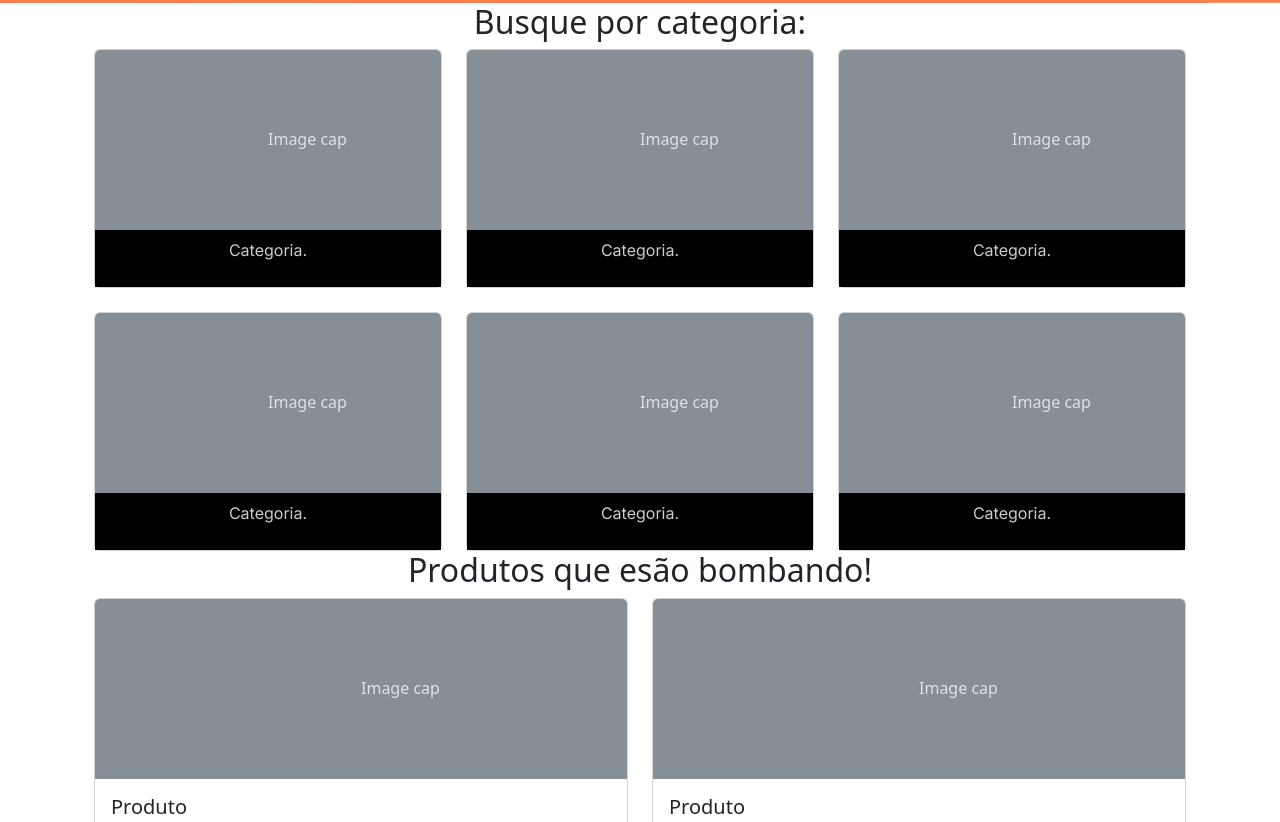
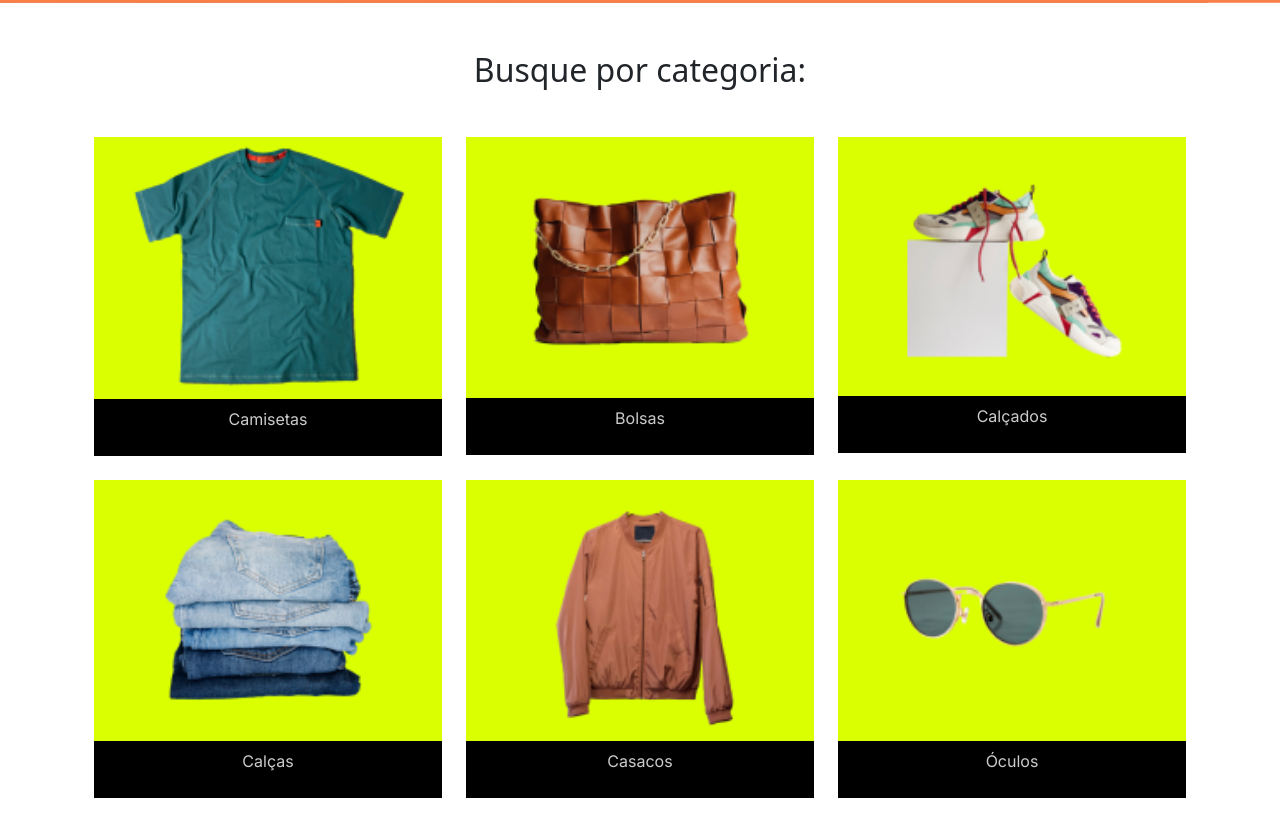
Before and after one commit to VieiraRicardo777/Meteora, a plain HTML site: page index.html in a window 1280 px wide. Shown: the part 747-1569 px from the top of the page. Drawn offline with nearby package versions, Linux system fonts and the light colour scheme.

Commit message:
Imagens categorias

```diff
--- a/index.html
+++ b/index.html
@@ -124,7 +124,7 @@
     </div>
     <!--CAROUSEL-->
 
-    <H2 class="text-center">Busque por categoria:</H2>
+    <H2 class="text-center my-3 my-xl-5">Busque por categoria:</H2>
 
     <!-- CARDS CATEGORIA -->
 
@@ -136,93 +136,87 @@
             col-xxl-2 = 12 colunas divididas por 2 usando xxl(breakpoint de tamanho de tela a partir de 1400px)= distribuindo 6 cards em duas colunas ficando todos
             na mesma linha 3 cards em cada coluna-->
 
-            <div class="card">
-                <svg class="bd-placeholder-img card-img-top" width="100%" height="180"
-                    xmlns="http://www.w3.org/2000/svg" role="img" aria-label="Placeholder: Image cap"
-                    preserveAspectRatio="xMidYMid slice" focusable="false">
-                    <title>Placeholder</title>
-                    <rect width="100%" height="100%" fill="#868e96"></rect><text x="50%" y="50%" fill="#dee2e6"
-                        dy=".3em">Image cap</text>
-                </svg>
+            <div class="card rounded-0 border-0">
+                <img class="d-md-none d-block" src="./assets/Mobile/categorias/categoria-camiseta.png"
+                    alt="Camiseta masculina de manga na cor verde, com bolso, com detalhe vermelho">
+                <img class="d-none d-md-block d-xxl-none" src="./assets/Tablet/categorias/categoria-camiseta.png"
+                    alt="Camiseta masculina de manga na cor verde, com bolso, com detalhe vermelho">
+                <img class="d-none d-xxl-block" src="./assets/Desktop/categorias/categoria-camiseta.png"
+                    alt="Camiseta masculina de manga na cor verde, com bolso, com detalhe vermelho">
                 <div class="card-header">
-                    <p class="text-center">Categoria.</p>
+                    <p class="text-center">Camisetas</p>
                 </div>
             </div>
         </div>
         <div class="col-6 col-md-4 col-xxl-2">
-            <div class="card">
-                <svg class="bd-placeholder-img card-img-top" width="100%" height="180"
-                    xmlns="http://www.w3.org/2000/svg" role="img" aria-label="Placeholder: Image cap"
-                    preserveAspectRatio="xMidYMid slice" focusable="false">
-                    <title>Placeholder</title>
-                    <rect width="100%" height="100%" fill="#868e96"></rect><text x="50%" y="50%" fill="#dee2e6"
-                        dy=".3em">Image cap</text>
-                </svg>
+            <div class="card rounded-0 border-0">
+                <img class="d-md-none d-block" src="./assets/Mobile/categorias/categoria-bolsas.png"
+                    alt="Bolsa feminina de couro na cor marrom, com cortes quadrados, e alça dourada em formato de corrente com detalhe verde, em fundo verde limão.">
+                <img class="d-none d-md-block d-xxl-none" src="./assets/Tablet/categorias/categoria-bolsas.png"
+                    alt="Bolsa feminina de couro na cor marrom, com cortes quadrados, e alça dourada em formato de corrente com detalhe verde, em fundo verde limão.">
+                <img class="d-none d-xxl-block" src="./assets/Desktop/categorias/categoria-bolsa.png"
+                    alt="Bolsa feminina de couro na cor marrom, com cortes quadrados, e alça dourada em formato de corrente com detalhe verde, em fundo verde limão.">
                 <div class="card-header">
-                    <p class="text-center">Categoria.</p>
+                    <p class="text-center">Bolsas</p>
                 </div>
             </div>
         </div>
         <div class="col-6 col-md-4 col-xxl-2">
-            <div class="card">
-                <svg class="bd-placeholder-img card-img-top" width="100%" height="180"
-                    xmlns="http://www.w3.org/2000/svg" role="img" aria-label="Placeholder: Image cap"
-                    preserveAspectRatio="xMidYMid slice" focusable="false">
-                    <title>Placeholder</title>
-                    <rect width="100%" height="100%" fill="#868e96"></rect><text x="50%" y="50%" fill="#dee2e6"
-                        dy=".3em">Image cap</text>
-                </svg>
+            <div class="card rounded-0 border-0">
+                <img class="d-md-none d-block" src="./assets/Mobile/categorias/categoria-calcados.png"
+                    alt="Par de tênis unissex com cor predominante branca e traços na cores laranja, azul, verde e cadarço vermelho, em fundo verde limão.">
+                <img class="d-none d-md-block d-xxl-none" src="./assets/Tablet/categorias/categoria-calcados.png"
+                    alt="Par de tênis unissex com cor predominante branca e traços na cores laranja, azul, verde e cadarço vermelho, em fundo verde limão.">
+                <img class="d-none d-xxl-block" src="./assets/Desktop/categorias/categoria-calcados.png"
+                    alt="Par de tênis unissex com cor predominante branca e traços na cores laranja, azul, verde e cadarço vermelho, em fundo verde limão.">
                 <div class="card-header">
-                    <p class="text-center">Categoria.</p>
+                    <p class="text-center">Calçados</p>
                 </div>
             </div>
         </div>
         <div class="col-6 col-md-4 col-xxl-2">
-            <div class="card">
-                <svg class="bd-placeholder-img card-img-top" width="100%" height="180"
-                    xmlns="http://www.w3.org/2000/svg" role="img" aria-label="Placeholder: Image cap"
-                    preserveAspectRatio="xMidYMid slice" focusable="false">
-                    <title>Placeholder</title>
-                    <rect width="100%" height="100%" fill="#868e96"></rect><text x="50%" y="50%" fill="#dee2e6"
-                        dy=".3em">Image cap</text>
-                </svg>
+            <div class="card rounded-0 border-0">
+                <img class="d-md-none d-block" src="./assets/Mobile/categorias/categoria-calcas.png"
+                    alt="Quatro calças jeans dobradas e organizadas uma acima da outra, em fundo verde limão.">
+                <img class="d-none d-md-block d-xxl-none" src="./assets/Tablet/categorias/categoria-calcas.png"
+                    alt="Quatro calças jeans dobradas e organizadas uma acima da outra, em fundo verde limão.">
+                <img class="d-none d-xxl-block" src="./assets/Desktop/categorias/categoria-calcas.png"
+                    alt="Quatro calças jeans dobradas e organizadas uma acima da outra, em fundo verde limão.">
                 <div class="card-header">
-                    <p class="text-center">Categoria.</p>
+                    <p class="text-center">Calças</p>
                 </div>
             </div>
         </div>
         <div class="col-6 col-md-4 col-xxl-2">
-            <div class="card">
-                <svg class="bd-placeholder-img card-img-top" width="100%" height="180"
-                    xmlns="http://www.w3.org/2000/svg" role="img" aria-label="Placeholder: Image cap"
-                    preserveAspectRatio="xMidYMid slice" focusable="false">
-                    <title>Placeholder</title>
-                    <rect width="100%" height="100%" fill="#868e96"></rect><text x="50%" y="50%" fill="#dee2e6"
-                        dy=".3em">Image cap</text>
-                </svg>
+            <div class="card rounded-0 border-0">
+                <img class="d-md-none d-block" src="./assets/Mobile/categorias/categoria-casacos.png"
+                    alt="Casaco masculino na cor marrom em fundo verde limão.">
+                <img class="d-none d-md-block d-xxl-none" src="./assets/Tablet/categorias/categoria-casacos.png"
+                    alt="Casaco masculino na cor marrom em fundo verde limão.">
+                <img class="d-none d-xxl-block" src="./assets/Desktop/categorias/categoria-casacos.png"
+                    alt="Casaco masculino na cor marrom em fundo verde limão.">
                 <div class="card-header">
-                    <p class="text-center">Categoria.</p>
+                    <p class="text-center">Casacos</p>
                 </div>
             </div>
         </div>
         <div class="col-6 col-md-4 col-xxl-2">
-            <div class="card">
-                <svg class="bd-placeholder-img card-img-top" width="100%" height="180"
-                    xmlns="http://www.w3.org/2000/svg" role="img" aria-label="Placeholder: Image cap"
-                    preserveAspectRatio="xMidYMid slice" focusable="false">
-                    <title>Placeholder</title>
-                    <rect width="100%" height="100%" fill="#868e96"></rect><text x="50%" y="50%" fill="#dee2e6"
-                        dy=".3em">Image cap</text>
-                </svg>
+            <div class="card rounded-0 border-0">
+                <img class="d-md-none d-block" src="./assets/Mobile/categorias/categoria-oculos.png"
+                    alt="Óculos de Sol com lentes arredondadas e armação dourada, em fundo verde limão.">
+                <img class="d-none d-md-block d-xxl-none" src="./assets/Tablet/categorias/categoria-oculos.png"
+                    alt="Óculos de Sol com lentes arredondadas e armação dourada, em fundo verde limão.">
+                <img class="d-none d-xxl-block" src="./assets/Desktop/categorias/categoria-oculos.png"
+                    alt="Óculos de Sol com lentes arredondadas e armação dourada, em fundo verde limão.">
                 <div class="card-header">
-                    <p class="text-center">Categoria.</p>
+                    <p class="text-center">Óculos</p>
                 </div>
             </div>
         </div>
     </div>
 
     <!-- CARDS CATEGORIA -->
-    <H2 class="text-center">Produtos que esão bombando!</H2>
+    <H2 class="container text-center my-3 my-xl-5">Produtos que esão bombando!</H2>
 
     <!-- CARDS PRODUTOS BOMBANDO -->
     <div class="container row mx-auto">
@@ -391,7 +385,7 @@
 
     </section>
 
-    <form class="border border-secondary m-3 p-3 text-center div-novidades mx-auto">
+    <form class="border border-secondary my-3 my-xl-5 p-3 text-center div-novidades mx-auto">
         <h5>
             Quer receber nossas novidades, promoções exclusivas e 10% OFF na primeira
             compra? Cadastre-se!
```
